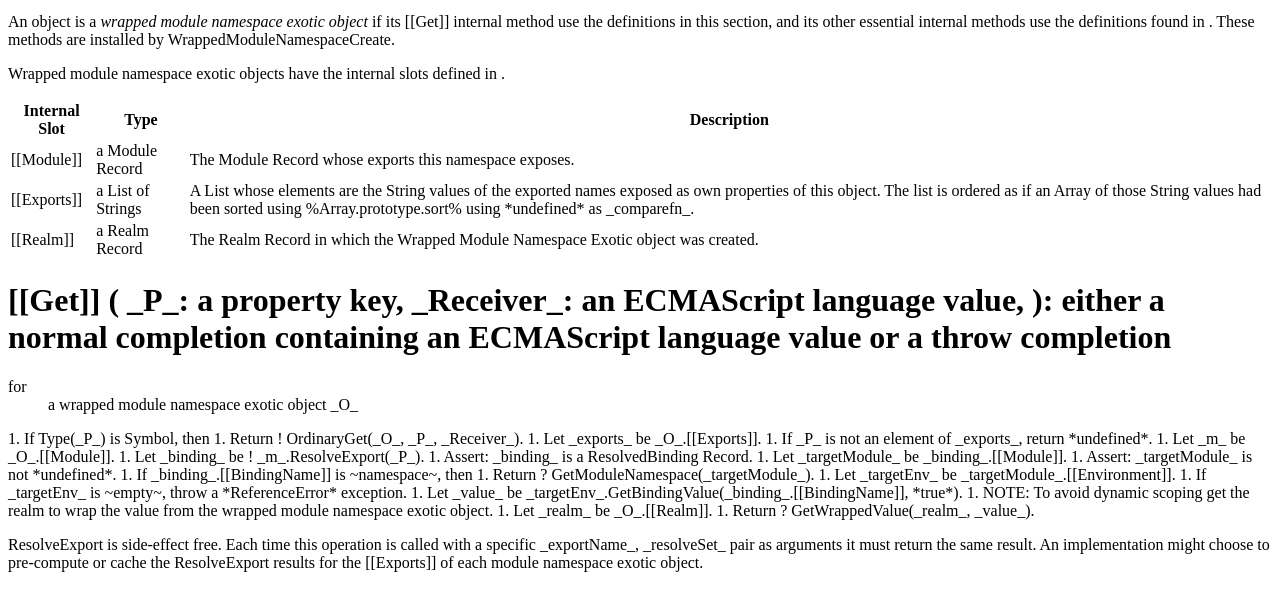
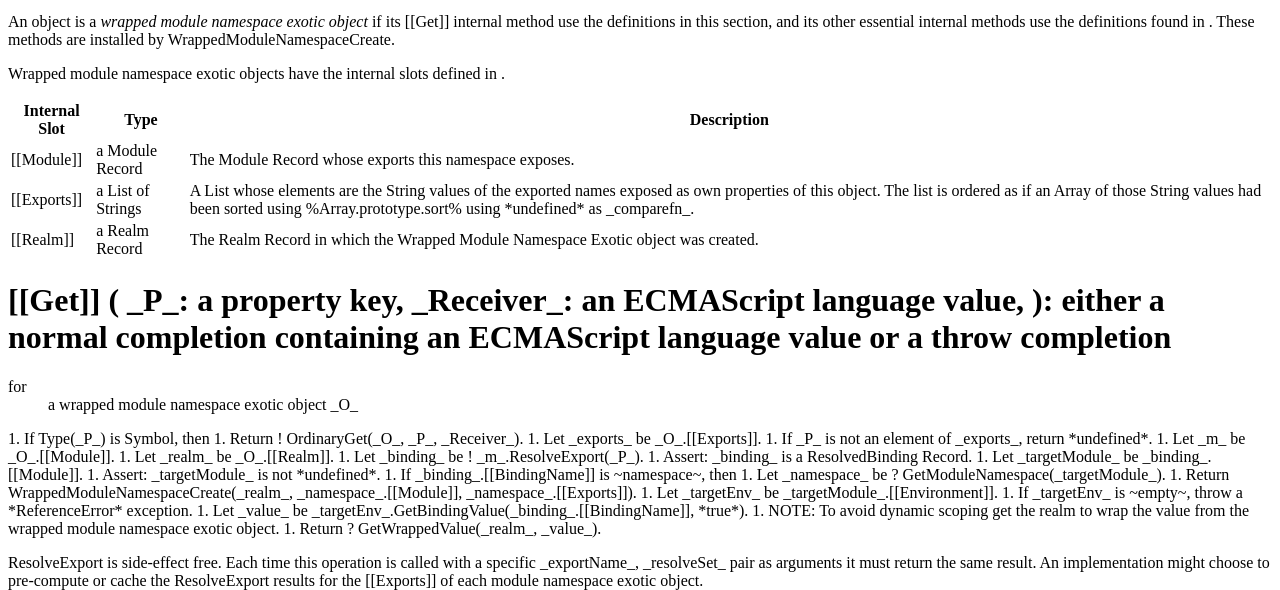
Before and after one commit to tc39/proposal-shadowrealm, a website: page spec.html in a window 1280 px wide. Shown: the part 384-974 px from the top of the page. Drawn offline with nearby package versions, Linux system fonts and the light colour scheme.

Commit message:
allow access to exported namespace objects

```diff
--- a/spec.html
+++ b/spec.html
@@ -109,17 +109,18 @@ location: https://tc39.es/proposal-shadowrealm/
 			1. Let _exports_ be _O_.[[Exports]].
 			1. If _P_ is not an element of _exports_, return *undefined*.
 			1. Let _m_ be _O_.[[Module]].
+			1. Let _realm_ be _O_.[[Realm]].
 			1. Let _binding_ be ! _m_.ResolveExport(_P_).
 			1. Assert: _binding_ is a ResolvedBinding Record.
 			1. Let _targetModule_ be _binding_.[[Module]].
 			1. Assert: _targetModule_ is not *undefined*.
 			1. If _binding_.[[BindingName]] is ~namespace~, then
-				1. Return ? GetModuleNamespace(_targetModule_).
+				1. Let _namespace_ be ? GetModuleNamespace(_targetModule_).
+				1. Return WrappedModuleNamespaceCreate(_realm_, _namespace_.[[Module]], _namespace_.[[Exports]]).
 			1. Let _targetEnv_ be _targetModule_.[[Environment]].
 			1. If _targetEnv_ is ~empty~, throw a *ReferenceError* exception.
 			1. Let _value_ be _targetEnv_.GetBindingValue(_binding_.[[BindingName]], *true*).
 			1. NOTE: To avoid dynamic scoping get the realm to wrap the value from the wrapped module namespace exotic object.
-			1. Let _realm_ be _O_.[[Realm]].
 			1. Return ? GetWrappedValue(_realm_, _value_).
 		</emu-alg>
 		<emu-note>
```
